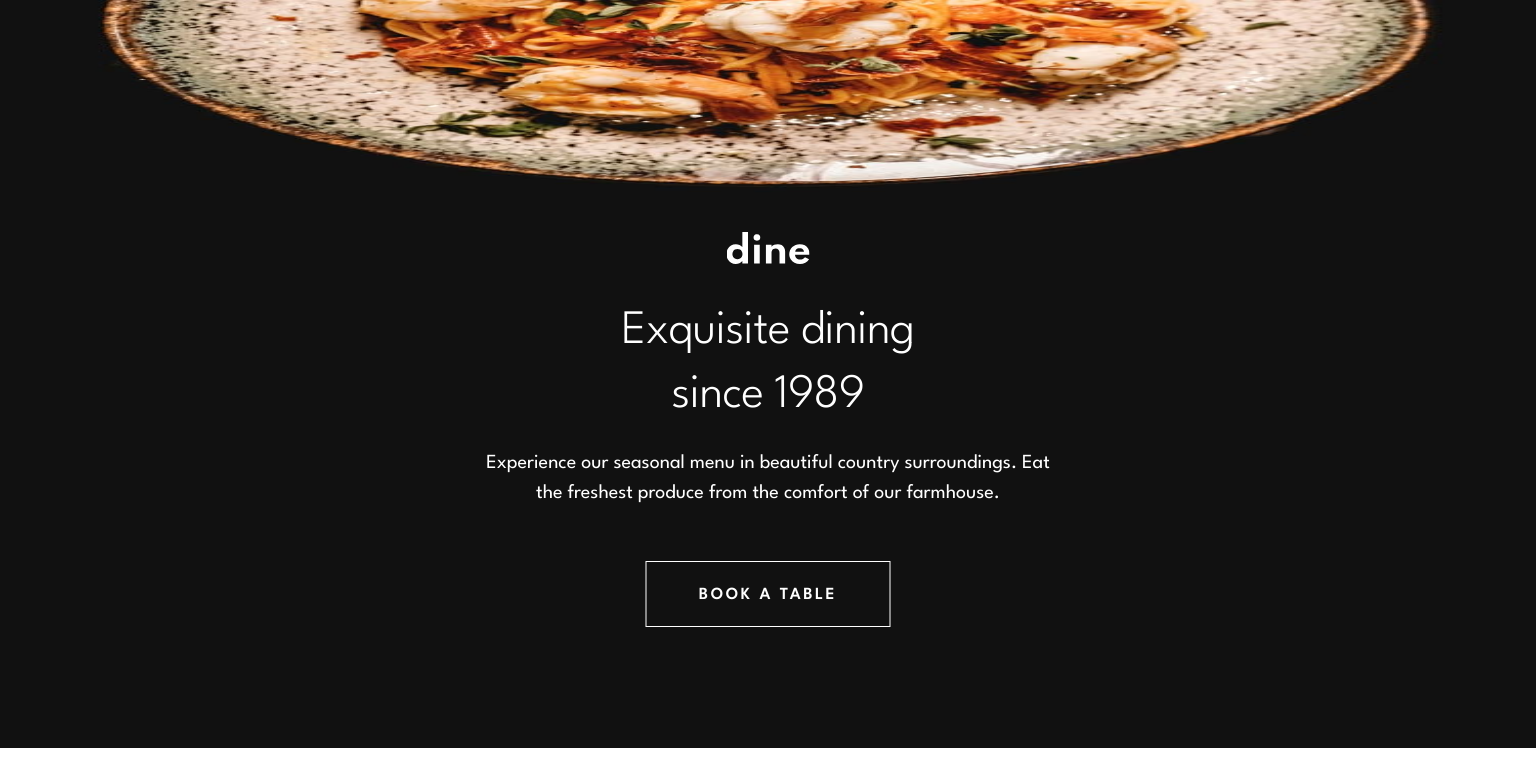
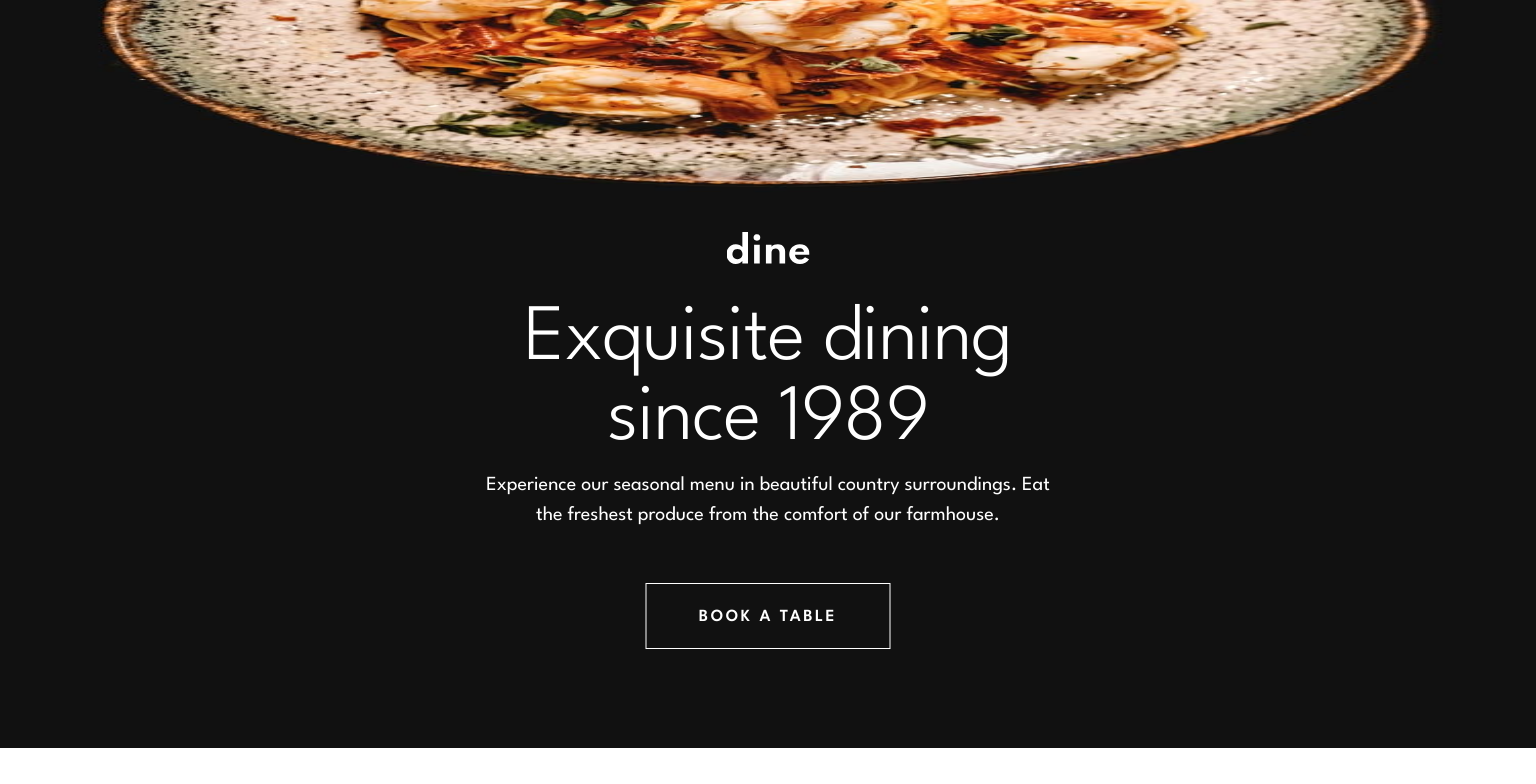
Before and after one commit to jake4369/frontend-mentor-intermediate, a Next.js app in the folder dine-restaurant/: page / in a window 1536 px wide. Shown: the top 784 px of the page. Built offline with nearby package versions, Linux system fonts and the light colour scheme.

Commit message:
Set typography for desktop devices

```diff
--- a/dine-restaurant/styles/index.css
+++ b/dine-restaurant/styles/index.css
@@ -109,3 +109,15 @@ a.link__book-table {
     line-height: 1.875rem;
   }
 }
+
+@media (min-width: 90rem) {
+  /* ==========
+  TYPOGRAPHY
+  ========== */
+  h1 {
+    font-size: 5rem;
+    line-height: 5rem;
+    letter-spacing: -1px;
+    margin-bottom: 0.625rem;
+  }
+}
```
